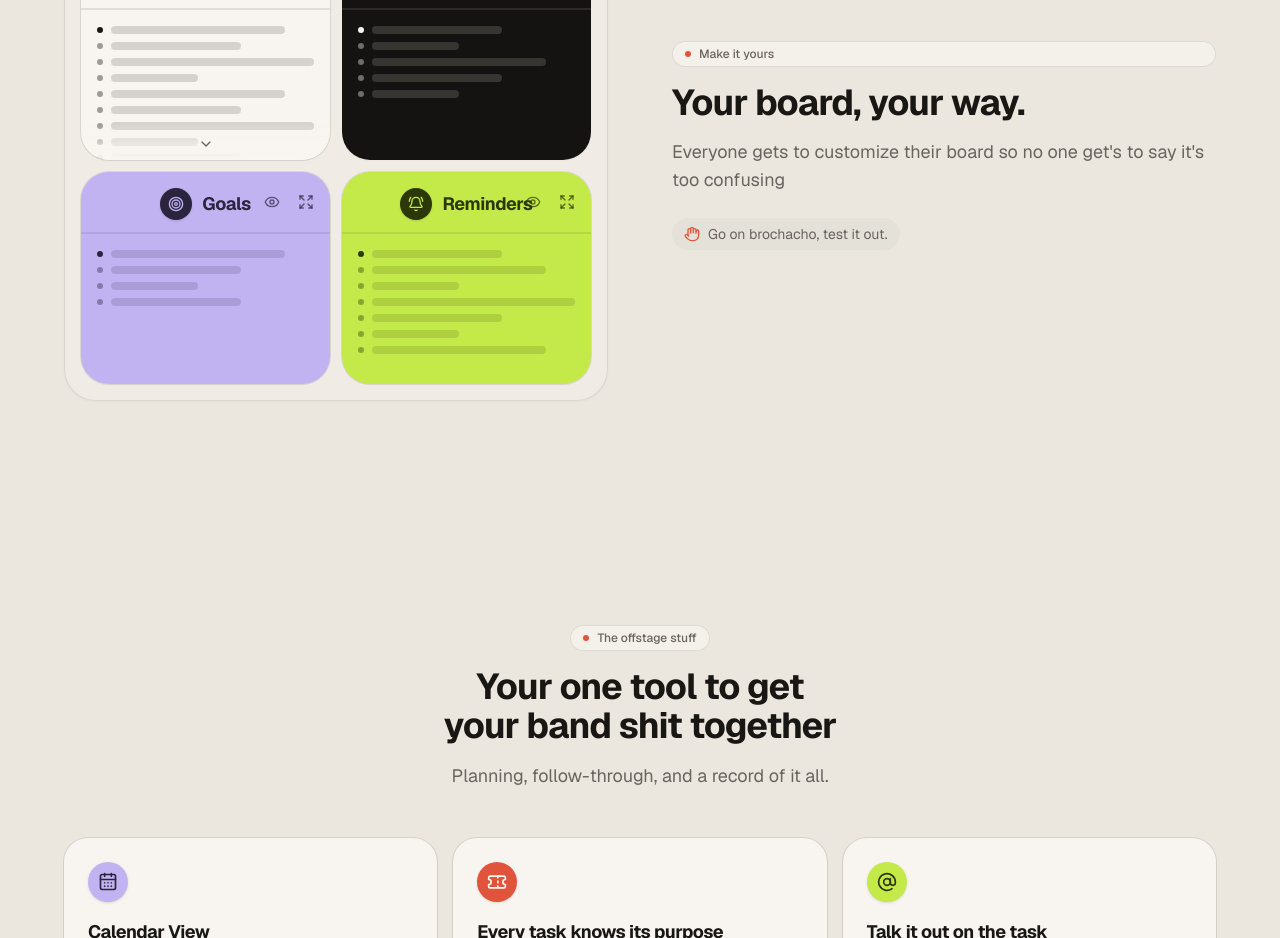
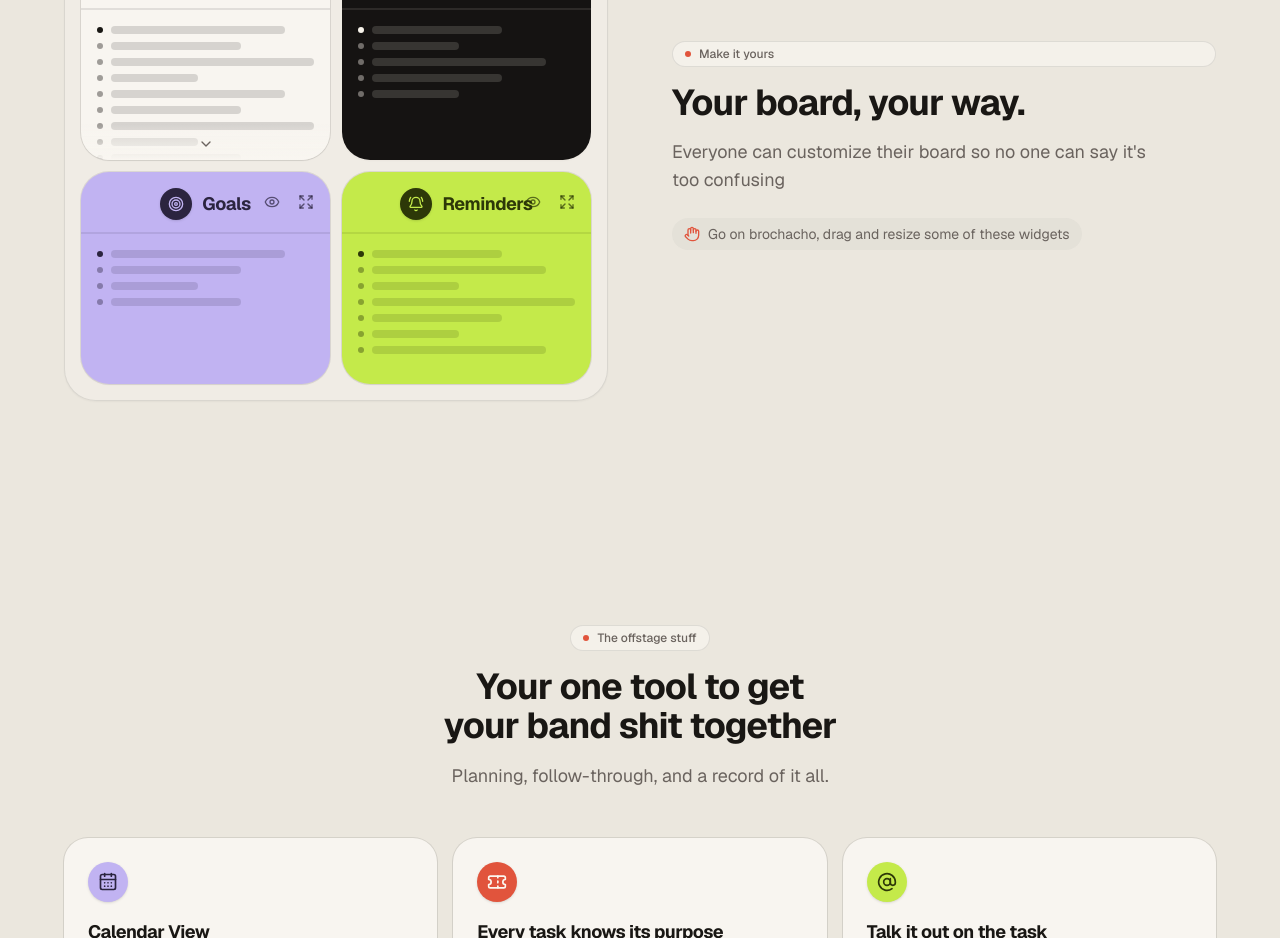
Before and after one commit to eltonSalanic/artist-dashboard, a Next.js app in the folder apps/web/: page /welcome in a window 1280 px wide. Shown: the part 1380-2318 px from the top of the page. Built offline with nearby package versions, Linux system fonts and the light colour scheme.

Commit message:
slight homepage working tweaks

```diff
--- a/apps/web/src/features/landing/interactive-section.tsx
+++ b/apps/web/src/features/landing/interactive-section.tsx
@@ -15,11 +15,11 @@ export function InteractiveSection() {
           <SectionHeading
             eyebrow="Make it yours"
             title="Your board, your way."
-            lede="Everyone gets to customize their board so no one get's to say it's too confusing"
+            lede="Everyone can customize their board so no one can say it's too confusing"
           />
           <p className="mt-6 inline-flex items-center gap-2 rounded-full bg-muted/70 px-3 py-1.5 text-sm text-muted-foreground">
             <Hand className="size-4 text-coral" />
-            Go on brochacho, test it out.
+            Go on brochacho, drag and resize some of these widgets
           </p>
         </div>
       </div>
```
